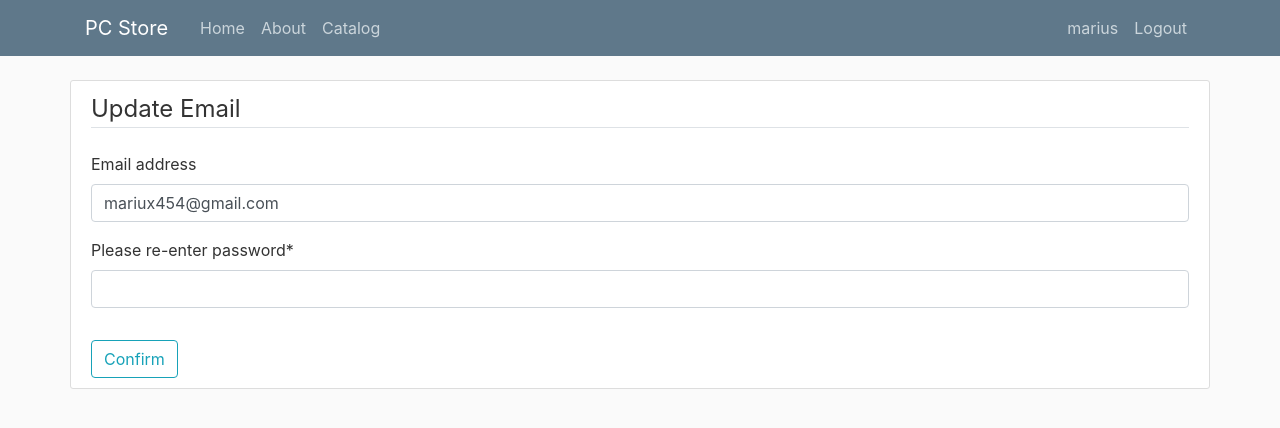
After one commit to marius454/Custom-PC-Store, a Django app: page /email-update/ in a window 1280 px wide. The commit adds this page. Shown: the top 428 px of the page. Run offline with Django 3.2, Linux system fonts and the light colour scheme; a user stored in the database is signed in; some libraries are stand-ins or nearby versions.

Commit message:
securely change password and email

```diff
--- a/PC_Store/PC_Store/urls.py
+++ b/PC_Store/PC_Store/urls.py
@@ -26,7 +26,13 @@ urlpatterns = [
     path('register/', user_views.register, name='register'),
     path('login/', auth_views.LoginView.as_view(template_name='users/login.html'), name='login'),
     path('logout/', auth_views.LogoutView.as_view(template_name='users/logout.html'), name='logout'),
-    path('profile/', user_views.profile, name='profile')
+    path('password-reset/', auth_views.PasswordResetView.as_view(template_name='pass/password_reset.html'), name='password_reset'),
+    path('password-reset/done/', auth_views.PasswordResetDoneView.as_view(template_name='pass/password_reset_done.html'), name='password_reset_done'),
+    path('password-reset-confirm/<uidb64>/<token>/',
+     auth_views.PasswordResetConfirmView.as_view(template_name='pass/password_reset_confirm.html'), name='password_reset_confirm'),
+    path('password-reset-complete/', auth_views.PasswordResetCompleteView.as_view(template_name='pass/password_reset_complete.html'), name='password_reset_complete'),
+    path('email-update/', user_views.emailUpdate, name='email_update'),
+    path('profile/', user_views.profile, name='profile'),
 ]
 
 if settings.DEBUG:
--- a/PC_Store/main/templates/main/catalog.html
+++ b/PC_Store/main/templates/main/catalog.html
@@ -34,7 +34,7 @@
     <div class="row">
         {% for part in parts %}
         <a href="?itemID={{ part.id }}" class="catalogLink">
-            <div class="column" style = "position:relative;top:20px;width:100%;border-style:groove;border-color:lightgrey;height:400px">
+            <div class="column" style = "position:relative;top:20px;width:100%;border-style:groove;border-color:lightgrey;height:400px;overflow:hidden;">
                 <h2>{{ part.Brand }}</h2>
                 <h2>{{ part.Name }}</h2>
                 <img style="max-width:100%;max-height:67.5%;display: block;margin-left: auto;margin-right: auto;"src="{{ part.Image.url }}">
--- a/PC_Store/users/forms.py
+++ b/PC_Store/users/forms.py
@@ -25,3 +25,29 @@ class ProfileUpdateForm(forms.ModelForm):
     class Meta:
         model = Profile
         fields = ['Country', 'Delivery_Address', 'Post_Code', 'Phone']
+
+# class EmailUpdateForm(forms.Form):
+#     password = forms.CharField(label='Please re-enter password', widget=forms.PasswordInput)
+#     email = forms.EmailField(label='New Email')
+
+#     def __init__(self, user, data=None):
+#         self.user = user
+#         super(EmailUpdateForm, self).__init__(data=data)
+
+#     def clean_old_password(self):
+#         password = self.cleaned_data.get('password', None)
+#         if not self.user.check_password(password):
+#             raise ValidationError('Invalid password')
+
+class EmailUpdateForm(forms.ModelForm):
+    password = forms.CharField(label='Please re-enter password', widget=forms.PasswordInput)
+
+    class Meta:
+        model = User
+        fields = ['email']
+
+    def clean(self):
+        cleaned_data = super(EmailUpdateForm, self).clean()
+        password = cleaned_data.get("password")
+        if not self.instance.check_password(password):
+            raise forms.ValidationError('Invalid password')
--- /dev/null
+++ b/PC_Store/users/templates/users/email_update.html
@@ -0,0 +1,16 @@
+{% extends "main/base.html" %}
+{% load crispy_forms_tags %}
+{% block content %}
+    <div class="content-section">
+        <form method="POST">
+            {% csrf_token %}
+            <fieldset class="form-group">
+                <legend class="border-bottom mb-4">Update Email</legend>
+                {{ form|crispy }}
+            </fieldset>
+            <div>
+                <button class="btn btn-outline-info" type="submit">Confirm</button>
+            </div>
+        </form>
+    </div>
+{% endblock content %}
--- a/PC_Store/users/templates/users/login.html
+++ b/PC_Store/users/templates/users/login.html
@@ -14,7 +14,10 @@
         </form>
         <div class='border-top pt-3'>
             <small class="text-muted">
-                Don't have an account? <a href="{% url 'register' %}" class="ml-2">Sign Un</a>
+                Forgot Password? <a href="{% url 'password_reset' %}" class="ml-2">Reset</a>
+            </small><br>
+            <small class="text-muted">
+                Don't have an account? <a href="{% url 'register' %}" class="ml-2">Sign Up</a>
             </small>
         </div>
     </div>
--- a/PC_Store/users/templates/users/register.html
+++ b/PC_Store/users/templates/users/register.html
@@ -7,7 +7,7 @@
             <fieldset class="form-group">
                 <legend class="border-bottom mb-4">Create an account</legend>
                 {{ user_form|crispy }}
-                {{ profile_form|crispy}}
+                {{ profile_form|crispy }}
             </fieldset>
             <div>
                 <button class="btn btn-outline-info" type="submit">Sign Up</button>
--- a/PC_Store/users/views.py
+++ b/PC_Store/users/views.py
@@ -4,6 +4,7 @@ from .forms import UserRegisterForm
 from .forms import UserProfileForm
 from .forms import UserUpdateForm
 from .forms import ProfileUpdateForm
+from .forms import EmailUpdateForm
 from django.contrib.auth.decorators import login_required
 
 def register(request):
@@ -44,3 +45,19 @@ def profile(request):
         'pu_form': pu_form
     }
     return render(request,'users/profile.html', context)
+
+@login_required
+def emailUpdate(request):
+    if request.method == 'POST':
+        form = EmailUpdateForm(request.POST, instance=request.user)
+        if form.is_valid():
+            form.save()
+
+            messages.success(request, f'Your email has been changed')
+            return redirect('profile')
+    else:
+        form = EmailUpdateForm(instance=request.user)
+    context = {
+        'form': form
+    }
+    return render(request,'users/email_update.html', context)
```
Also changed, not shown: PC_Store/PC_Store/settings.py (+7 -0 lines), PC_Store/main/urls.py (+0 -8 lines), PC_Store/main/views.py (+1 -27 lines), PC_Store/users/templates/pass/password_reset.html (added, +16 -0 lines), PC_Store/users/templates/pass/password_reset_complete.html (added, +10 -0 lines), PC_Store/users/templates/pass/password_reset_confirm.html (added, +16 -0 lines), PC_Store/users/templates/pass/password_reset_done.html (added, +7 -0 lines), PC_Store/users/templates/users/profile.html (+10 -0 lines), PC_Store/db.sqlite3, PC_Store/media/Part_Pics/Motherboards/ASRock_H370_Performance.jpg (added).
